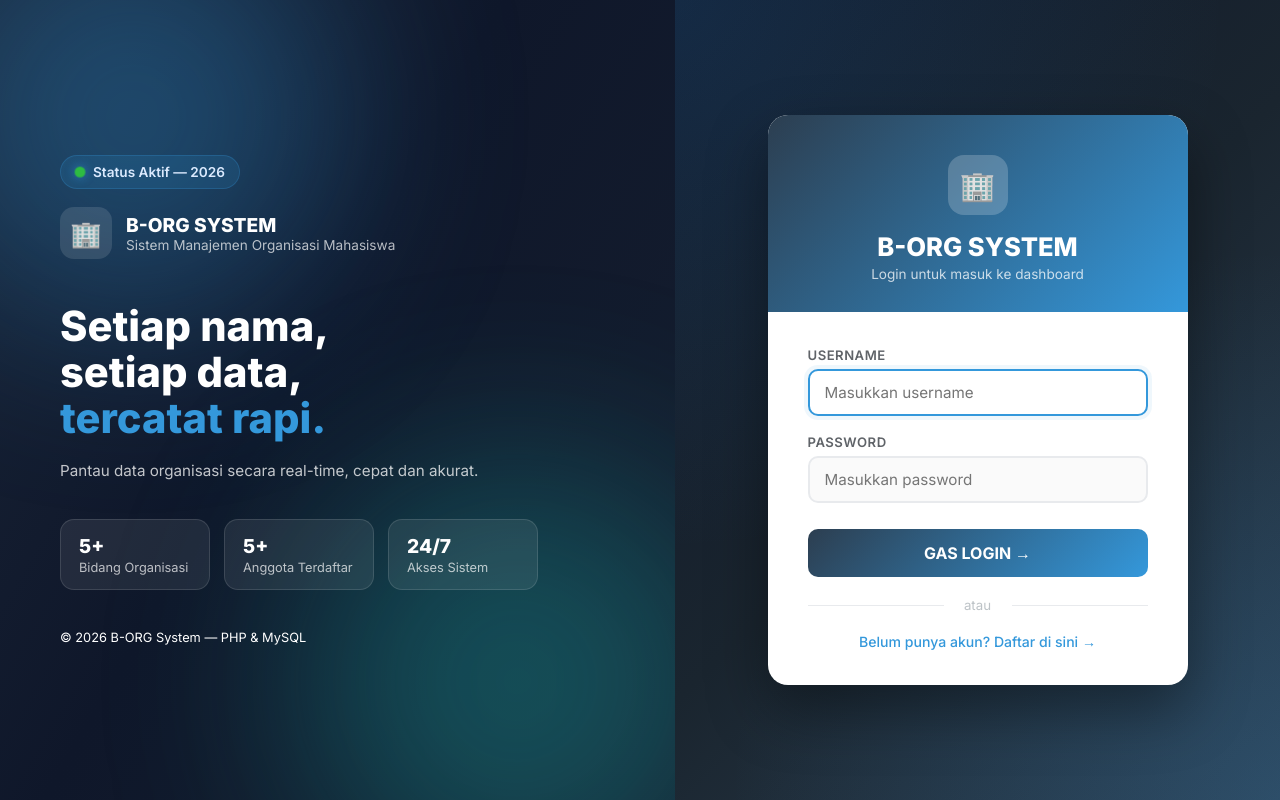
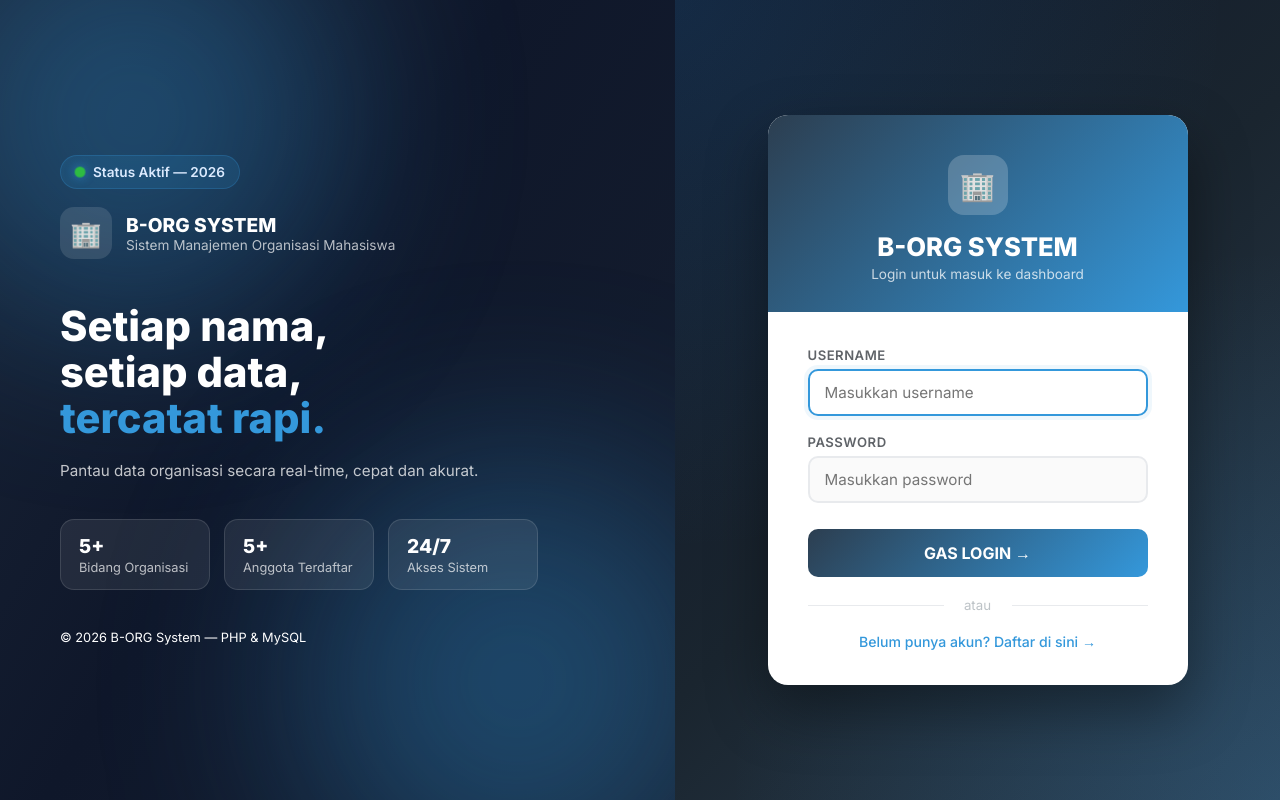
Before and after one commit to FarrellFausto/TA_Sistem-Manajemen-Organisasi-Mahasiswa_Kel23, a PHP site: page /login.php in a window 1280 px wide. Run offline with PHP 8.4, Linux system fonts and the light colour scheme; data comes from the database, SQL or seed files in the repository.

Commit message:
ubah warna dikit di login.php left panel

```diff
--- a/assets/css/login.css
+++ b/assets/css/login.css
@@ -54,7 +54,7 @@ body {
 }
 
 .left-panel::after {
-  background: rgba(27, 201, 192, 0.55);
+  background: rgba(52, 152, 219, 0.65);
   bottom: -140px;
   right: -120px;
   animation: blobMove2 12s ease-in-out infinite;
```
